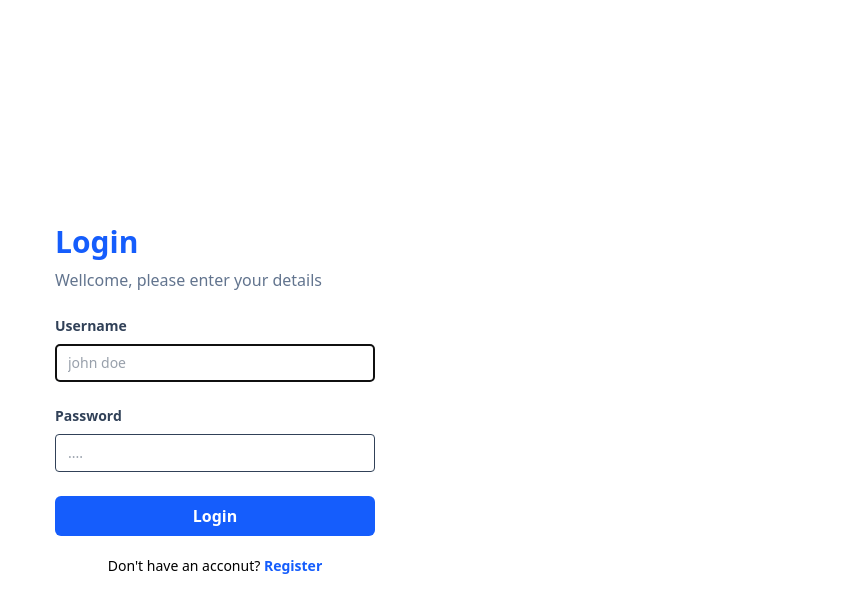
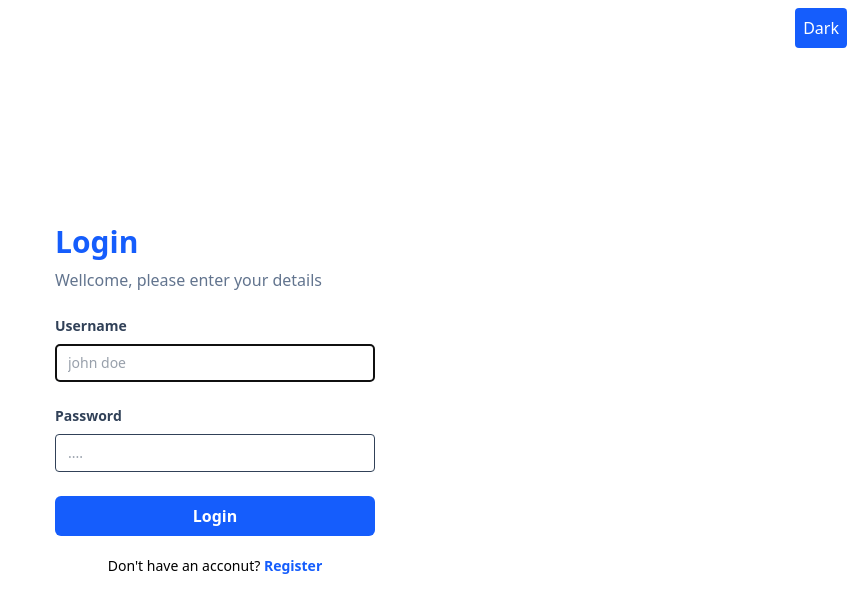
Before and after one commit to andrirynaldi/belajar-react, a React (Vite) app: page /login in a window 1280 px wide. Shown: the top 612 px of the page, without its empty margins (425-1280 px from the left). Built offline with nearby package versions, Linux system fonts and the light colour scheme.

Commit message:
impelmentasi darkmode dengan useContex

```diff
--- a/src/components/Fragments/TableCart.jsx
+++ b/src/components/Fragments/TableCart.jsx
@@ -1,11 +1,13 @@
 import { useSelector } from "react-redux"
-import { useState, useEffect, useRef } from "react"
+import { useState, useEffect, useRef, useContext } from "react"
+import { DarkMode } from "../../context/DarkMode"
 
 
 const TableCart = (props) => {
     const { products } = props
     const cart = useSelector((state) => state.cart.data)
     const [total, setTotal] = useState(0);
+    const {isDarkMode}=useContext(DarkMode)
 
     useEffect(() => {
         if (products.length > 0 && cart.length > 0) {
@@ -31,7 +33,7 @@ const TableCart = (props) => {
 
 
     return (
-        <table className="table-auto border-separate border-spacing-x-5">
+        <table className={`table-auto border-separate border-spacing-x-5 ${isDarkMode && "text-white"}`}>
         <thead>
             <tr>
                 <th className="text-left">Product</th>
--- a/src/components/Layouts/AuthLayout.jsx
+++ b/src/components/Layouts/AuthLayout.jsx
@@ -1,17 +1,24 @@
-import React from 'react'
+import React, { useContext } from 'react'
 import { Link } from 'react-router'
+import { DarkMode } from '../../context/DarkMode'
 
 const AuthLayout = (props) => {
     const { children, titlePage, type } = props
+    const { isDarkMode, setIsDarkMode } = useContext(DarkMode)
+    console.log(isDarkMode)
     return (
-        <div className="flex justify-center min-h-screen items-center ">
+        <div className={`flex justify-center min-h-screen items-center ${isDarkMode && "bg-slate-900"}`}>
             <div className="w-full max-w-xs">
+                <button className='absolute right-2 top-2 bg-blue-600 p-2 text-white rounded'
+                    onClick={()=>setIsDarkMode(!isDarkMode)}
+                >
+                 {isDarkMode?'Light':'Dark'}
+                </button>
                 <h1 className="text-3xl font-bold mb-2 text-blue-600">{titlePage}</h1>
                 <p className="font-medium text-slate-500 mb-6">
                     Wellcome, please enter your details
                 </p>
                 {children}
-
                 <p className="text-center text-sm mt-5">
                     {type === 'login' ? "Don't have an acconut? " : "Already have an account? "}
                     {type === 'login' && (<Link to='/register' className="font-bold text-blue-600">Register</Link>)}
--- a/src/components/Layouts/Navbar.jsx
+++ b/src/components/Layouts/Navbar.jsx
@@ -1,9 +1,11 @@
-import { useEffect, useState } from "react";
+import { useContext, useEffect, useState } from "react";
 import { useLogin } from "../../hooks/useLogin"
 import Button from "../elements/Button";
 import { useSelector } from "react-redux";
+import { DarkMode } from "../../context/DarkMode";
 
 const Navbar = () => {
+    const {isDarkMode, setIsDarkMode}=useContext(DarkMode)
     const username = useLogin()
        const handleLogout = () => {
             localStorage.removeItem('isLogin');
@@ -23,12 +25,13 @@ const Navbar = () => {
     },[cart])
 
     return (
-        <div className="flex justify-end h-20 bg-blue-600 text-white px-5 items-center  font-bold my-5">
+        <div className="flex justify-end h-20 bg-blue-600 text-white px-5 items-center  font-bold">
                 {username}
             <Button variant="bg-black ml-5" onClick={handleLogout}>Logout</Button>
             <div className="flex items-center bg-gray-800 p-2 rounded-md ml-5">
                 <div>{totalCart}</div>
             </div>
+            <Button variant="bg-black ml-5" onClick={()=>setIsDarkMode(!isDarkMode)}>{isDarkMode?'Light':'Dark'}</Button>
             </div>
     )
 }
--- /dev/null
+++ b/src/context/DarkMode.jsx
@@ -0,0 +1,16 @@
+import { useState, createContext } from "react"
+
+const DarkModeContext = createContext()
+
+const DarkModeContextProvider = ({children}) => {
+    const [isDarkMode, setIsDarkMode] = useState(false)
+
+    return (
+        <DarkModeContext.Provider value={{ isDarkMode,setIsDarkMode }}>
+           {children}
+        </DarkModeContext.Provider>
+    )
+}
+
+export const DarkMode = DarkModeContext
+export default DarkModeContextProvider
--- a/src/main.jsx
+++ b/src/main.jsx
@@ -10,7 +10,7 @@ import ProfilePage from './pages/profile.jsx'
 import DetailProductPage from './pages/detailProduct.jsx'
 import { Provider } from 'react-redux'
 import store from './redux/store.js'
-import Navbar from './components/Layouts/Navbar.jsx'
+import DarkModeContextProvider from './context/DarkMode.jsx'
 
 const router = createBrowserRouter([
   {
@@ -42,7 +42,9 @@ const router = createBrowserRouter([
 createRoot(document.getElementById('root')).render(
   <StrictMode>
     <Provider store={store}>
-    <RouterProvider router={router} />
+      <DarkModeContextProvider>
+      <RouterProvider router={router} />
+      </DarkModeContextProvider>
     </Provider>
   </StrictMode>,
 )
--- a/src/pages/products.jsx
+++ b/src/pages/products.jsx
@@ -1,15 +1,17 @@
 
-import { Fragment, useEffect, useState } from "react"
+import { Fragment, useContext, useEffect, useState } from "react"
 import CardProduct from "../components/Fragments/CardProduct"
-import Button from "../components/elements/Button"
 import { getProducts } from "../services/products.service";
 import { useLogin } from "../hooks/useLogin";
 import TableCart from "../components/Fragments/TableCart";
 import Navbar from "../components/Layouts/Navbar";
+import { DarkMode } from "../context/DarkMode";
 
 
 const ProductsPage = () => {
     const [products, setProducts] = useState([]);
+const {isDarkMode, setIsDarkMode}=useContext(DarkMode)
+
  useLogin();
 
     useEffect(() => {
@@ -25,7 +27,7 @@ const ProductsPage = () => {
     return (
         <Fragment>
             <Navbar/>
-            <div className="flex justify-center py-5 ">
+            <div className={`flex justify-center py-5 ${isDarkMode && "bg-slate-900"}`}>
                 <div className="w-3/4 flex flex-wrap">
                     {products.length > 0 && products.map((product) => (
                         <CardProduct key={product.id}>
--- a/src/pages/profile.jsx
+++ b/src/pages/profile.jsx
@@ -1,10 +1,13 @@
+import { useContext } from "react"
 import Navbar from "../components/Layouts/Navbar"
 import { useLogin } from "../hooks/useLogin"
+import { DarkMode } from "../context/DarkMode"
 
 const ProfilePage = () => {
+    const {isDarkMode}=useContext(DarkMode)
     const username = useLogin()
     return (
-        <div>
+        <div className={`${isDarkMode && "bg-slate-900 text-white"}`}>
             <Navbar />
             <h1>Profile</h1>
             <h1>Username : {username }</h1>
```
